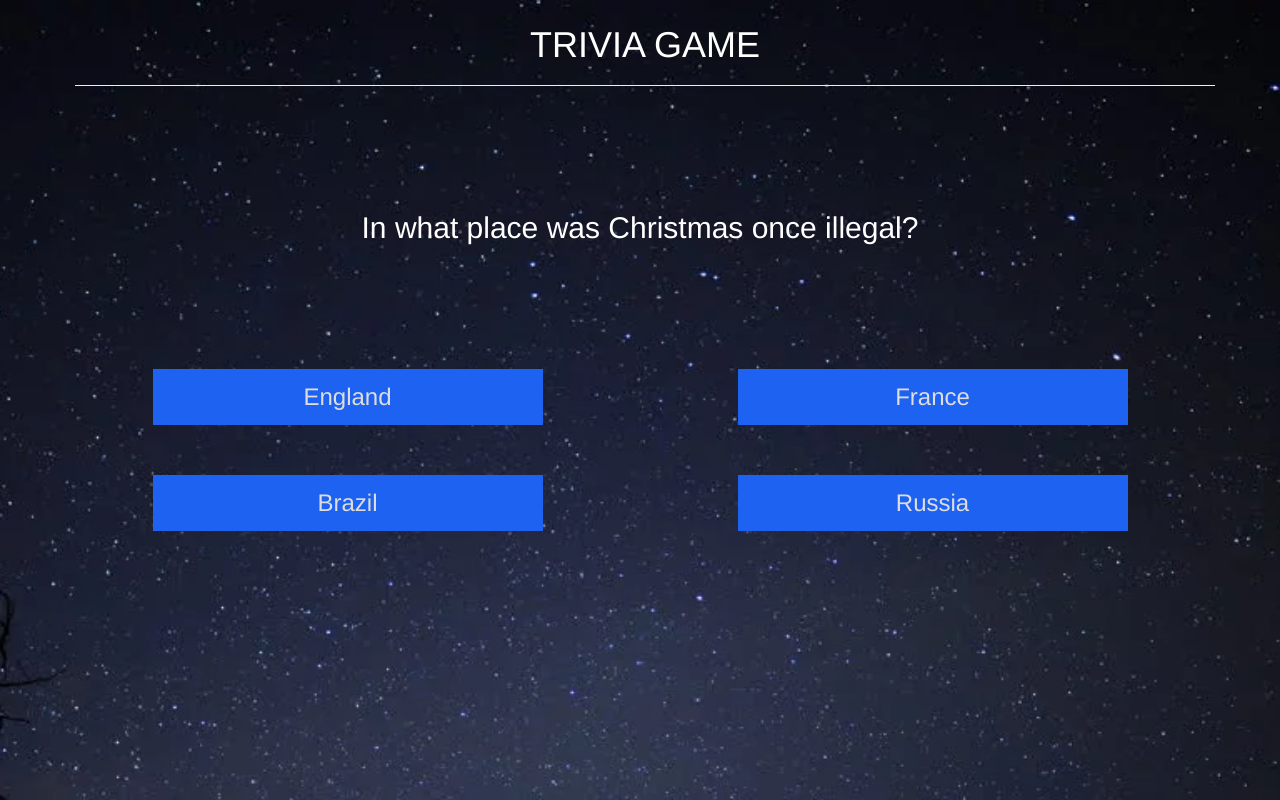
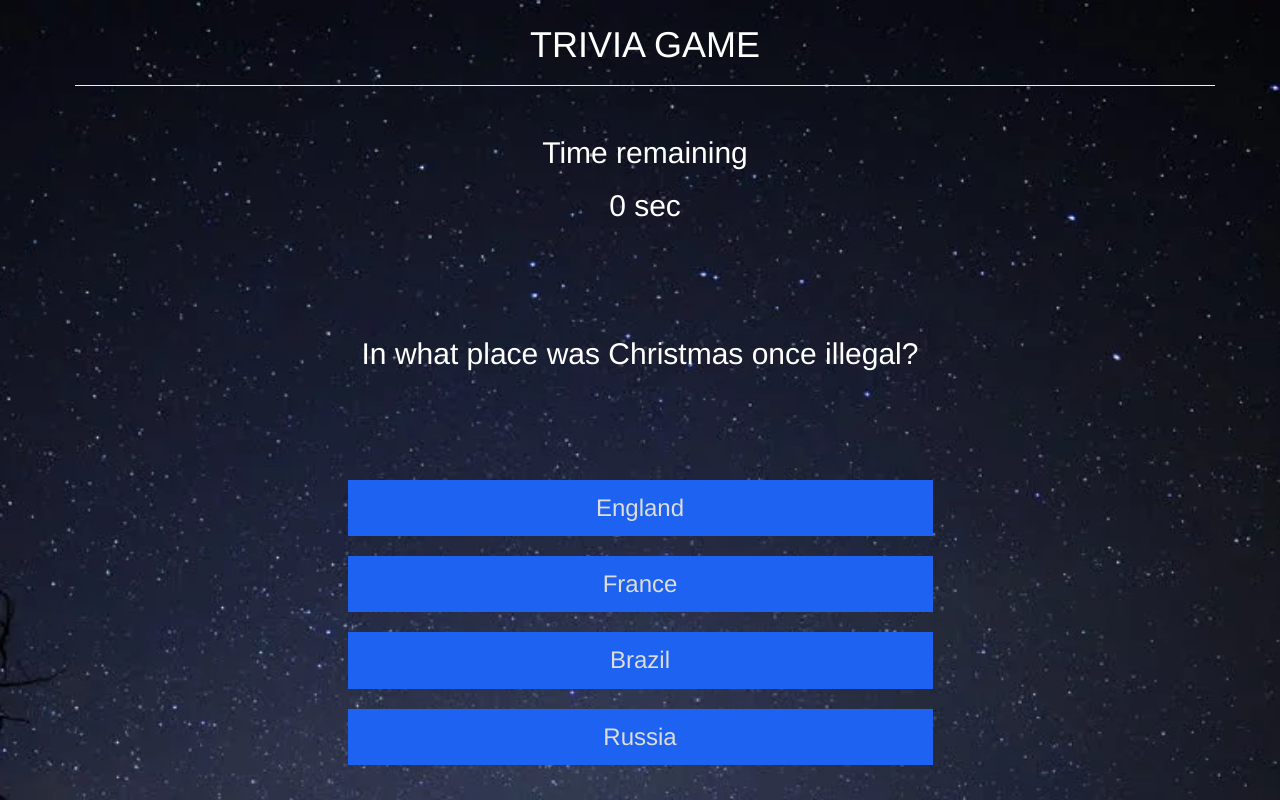
Before and after one commit to rutulpatel/TriviaGame, a plain HTML site: page index.html in a window 1280 px wide. Drawn offline with nearby package versions, Linux system fonts and the light colour scheme.

Commit message:
Update ans divs to create through js, Add timer

```diff
--- a/assets/css/styles.css
+++ b/assets/css/styles.css
@@ -39,7 +39,7 @@ a {
 }
 
 a {
-    margin: 15px auto;
+    float: none;
 }
 
 a,
@@ -56,17 +56,23 @@ a:focus {
     background: #4CD964;
 }
 
-.choice_container_right {
+.choice_container {
     float: right;
     color: #ddd;
     background: #1D62F0;
     padding: 15px;
 }
 
-.choice_container_left {
+.choice_container {
     float: left;
     /*border:dotted;*/
     color: #ddd;
     background: #1D62F0;
     padding: 15px;
 }
+
+.choice {
+    color: #ddd;
+    background: #1D62F0;
+    padding: 15px;
+}
--- a/index.html
+++ b/index.html
@@ -22,36 +22,51 @@
                     <h1 class="text-uppercase text-center">Trivia Game</h1>
                     <hr>
                 </div>
+            </div>
+            <!-- Time section -->
+            <div class="row">
+                <div class="col-md-12 time-container">
+                    <h2 class="text-center">Time remaining</h2>
+                    <h2 class="text-center"><span id="timeRem">0</span> sec</h2>
+                </div>
+            </div>
+            <!-- Question section -->
+            <div class="row">
                 <div class="col-md-12 question-container">
                     <h2 class="text-center"><span id="question">Question</span></h2>
                 </div>
             </div>
-
+            <!-- Answer section, it fills up programmatically through javascript/jquery -->
+            <div class="answer-container text-center">
                 <div class="row text-center">
                     <h3>
-                    <a href="#" class="col-lg-4 col-lg-push-1 col-md-4 col-md-push-1 col-sm-4 col-sm-push-1 col-xs-10 col-xs-push-1 choice_container_left choice" data-bs-hover-animate="pulse" id="choice1">
-                    choice
-                    </a>
-                    <a href="#" class="col-lg-4 col-lg-pull-1 col-md-4 col-md-pull-1 col-sm-4 col-sm-pull-1 col-xs-10 col-xs-pull-1 choice_container_right choice" data-bs-hover-animate="pulse" id="choice2">
+                        <a href="#" class="col-lg-6 col-lg-offset-3 col-md-6 col-md-offset-3 col-sm-8 col-sm-offset-2 col-xs-10 col-xs-offset-1 choice" data-bs-hover-animate="pulse" id="choice1">
                         choice
                     </a>
                     </h3>
                 </div>
                 <div class="row text-center">
                     <h3>
-                    <a href="#" class="col-lg-4 col-lg-push-1 col-md-4 col-md-push-1 col-sm-4 col-sm-push-1 col-xs-10 col-xs-push-1 choice_container_left choice" data-bs-hover-animate="pulse" id="choice3">
-                        choice
-                    </a>
-                    <a href="#" class="col-lg-4 col-lg-pull-1 col-md-4 col-md-pull-1 col-sm-4 col-sm-pull-1 col-xs-10 col-xs-pull-1 choice_container_right choice " data-bs-hover-animate="pulse " id="choice4">
+                        <a href="#" class="col-lg-6 col-lg-offset-3 col-md-6 col-md-offset-3 col-sm-8 col-sm-offset-2 col-xs-10 col-xs-offset-1 choice" data-bs-hover-animate="pulse" id="choice2">
                         choice
                     </a>
                     </h3>
                 </div>
-            <!--<div class="row ">
-                <div class="col-md-12 text-center ">
-                    <button class="btn btn-success btn-lg " type="submit " style="/*text-align:center;*//*margin:auto;*/padding-right:50px;padding-left:50px;padding-top:10px;padding-bottom:10px; ">Submit </button>
+                <div class="row text-center">
+                    <h3>
+                        <a href="#" class="col-lg-6 col-lg-offset-3 col-md-6 col-md-offset-3 col-sm-8 col-sm-offset-2 col-xs-10 col-xs-offset-1 choice" data-bs-hover-animate="pulse" id="choice3">
+                        choice
+                    </a>
+                    </h3>
                 </div>
-            </div>-->
+                <div class="row text-center">
+                    <h3>
+                        <a href="#" class="col-lg-6 col-lg-offset-3 col-md-6 col-md-offset-3 col-sm-8 col-sm-offset-2 col-xs-10 col-xs-offset-1 choice" data-bs-hover-animate="pulse" id="choice4">
+                        choice
+                    </a>
+                    </h3>
+                </div>
+            </div>
         </div>
     </div>
     <script src="https://cdnjs.cloudflare.com/ajax/libs/jquery/1.12.4/jquery.min.js "></script>
```
Lines whose indentation alone changed are shown as unchanged.
